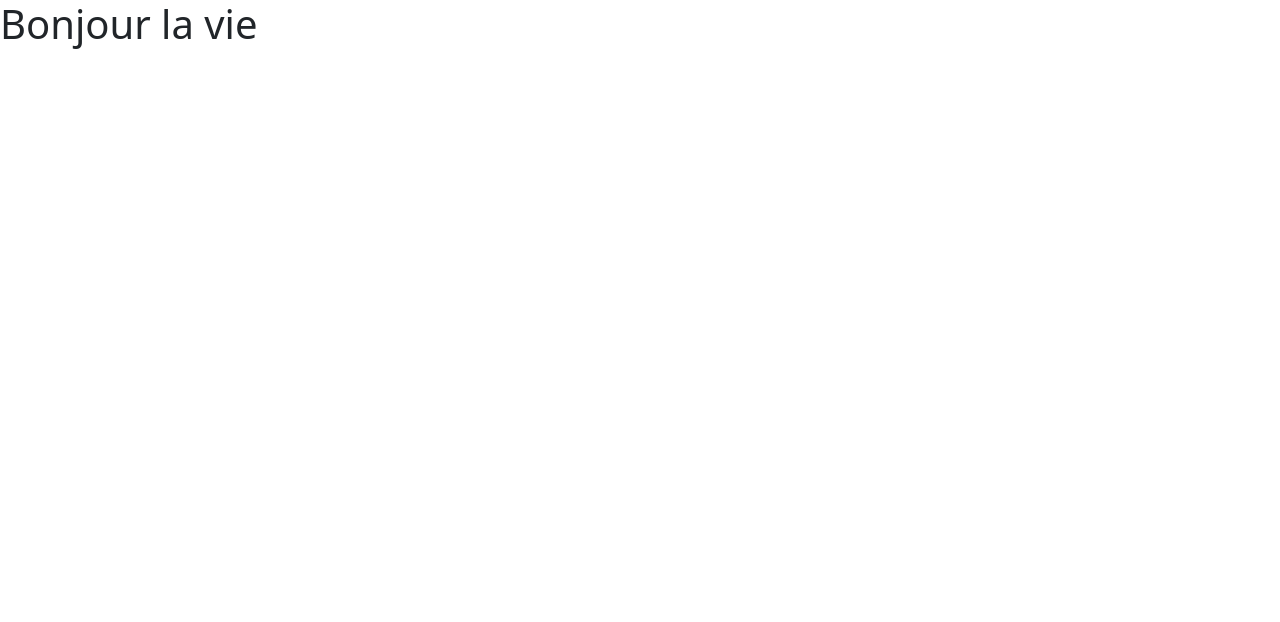
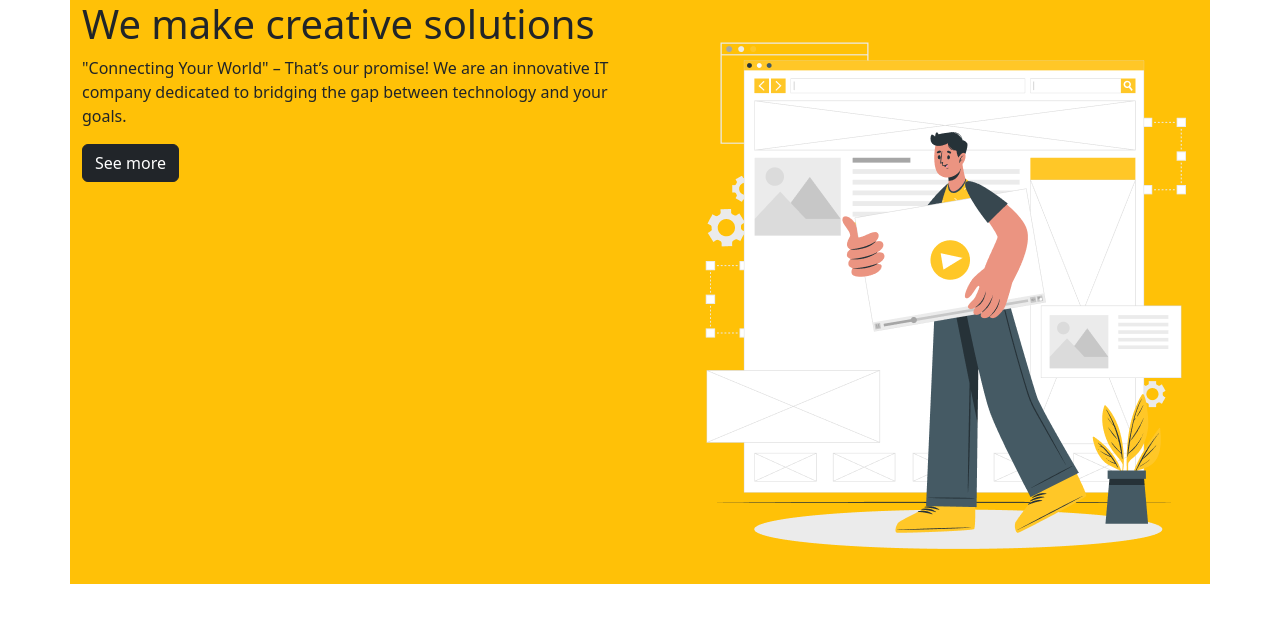
Before and after one commit to Mannai-Karim/ufuk, a plain HTML site: page index.html in a window 1280 px wide. Drawn offline with nearby package versions, Linux system fonts and the light colour scheme.

Commit message:
Merge project 2 with Ufuk

```diff
--- a/index.html
+++ b/index.html
@@ -1,7 +1,7 @@
 <!doctype html>
 <html lang="en">
     <head>
-        <title>Ufuk</title>
+        <title>Portfolio: chaima helal</title>
         <!-- Required meta tags -->
         <meta charset="utf-8" />
         <meta
@@ -23,7 +23,24 @@
             <!-- place navbar here -->
         </header>
         <main>
-            <h1>Bonjour la vie</h1>
+            <!--Start section1-->
+            <section>
+                <div class="container bg-warning">
+                    <div class="row">
+                        <div class="col-6">
+                            <h1> We make creative solutions</h1>
+                            <p>"Connecting Your World" – That’s our promise!
+                                We are an innovative IT company dedicated
+                                to bridging the gap between technology and your goals.
+                            </p>
+                            <button class="btn btn-dark">See more</button>
+                        </div>
+                        <div class="col-6 text-center">
+                            <img src="images/home.png">
+                        </div>
+                    </div>
+                </div>
+            </section>
         </main>
         <footer>
             <!-- place footer here -->
```
Also changed, not shown: images/home.png (added).
